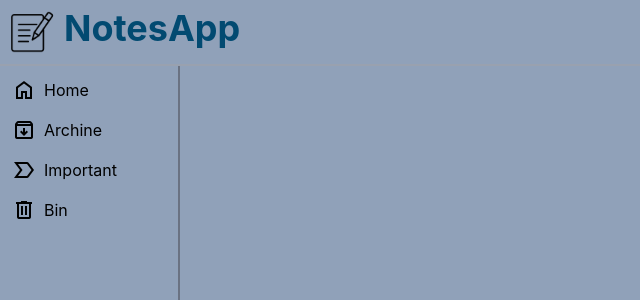
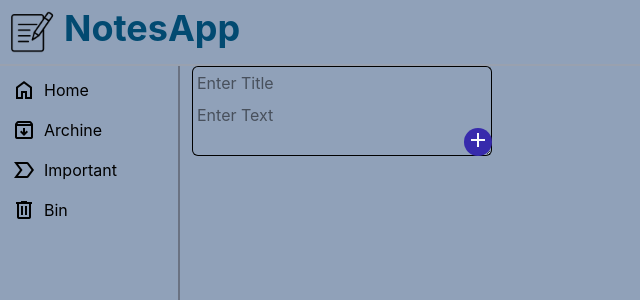
Before and after one commit to AshokCse01/react-note-app, a React (Vite) app: page / in a window 1280 px wide. Shown: the top 300 px of the page, without its empty margins (0-640 px from the left). Built offline with nearby package versions, Linux system fonts and the light colour scheme.

Commit message:
display notes

```diff
--- a/package.json
+++ b/package.json
@@ -14,7 +14,8 @@
     "react": "^19.2.5",
     "react-dom": "^19.2.5",
     "react-router-dom": "^7.14.2",
-    "tailwindcss": "^4.2.4"
+    "tailwindcss": "^4.2.4",
+    "uuid": "^14.0.0"
   },
   "devDependencies": {
     "@eslint/js": "^10.0.1",
--- a/src/pages/Home/index.jsx
+++ b/src/pages/Home/index.jsx
@@ -1,12 +1,88 @@
-import { Fragment } from "react"
+import { Fragment, useReducer } from "react"
 import { Navbar } from "../../component/Navbar"
 import { SideBar } from "../../sidebar"
+import { NotesReducer } from "../../reducer/notesReducer"
 export const Home = () => {
+    const initialState = {
+        title: '',
+        text: '',
+        notes: []
+    }
+    const [{ title, text, notes }, notesDispatch] = useReducer(NotesReducer, initialState)
+
+    const onTitleChange = (e) => {
+        notesDispatch({
+            type: 'TITLE',
+            payload: e.target.value
+        })
+    }
+    const onTextChange = (e) => {
+        notesDispatch({
+            type: 'TEXT',
+            payload: e.target.value
+        })
+    }
+
+    const onAddClick = () => {
+        notesDispatch({
+            type: 'ADD_NOTE'
+        })
+        notesDispatch({
+            type: 'CLEAR_INPUT'
+        })
+    }
+
+    console.log(notes)
     return (
         <Fragment>
             <Navbar />
-            <main>
-                <SideBar/>
+            <main className="flex gap-3">
+                <SideBar />
+                <div>
+                    <div className="flex flex-col w-[300px]  border-slate-800 relative">
+
+                        <input value={title} onChange={onTitleChange} className="border" placeholder="Enter Title"
+                        className=" border border-natural-800 rounded-t-md focus:outline-none border-b-0 p-1" />
+                        <textarea value={text} onChange={onTextChange} className="border border-natural-800 rounded-b-md focus:outline-none border-t-0 p-1" placeholder="Enter Text" />
+                        <button disabled={title.length === 0} onClick={onAddClick} className=" w-7 h-7  bg-indigo-800 text-slate-50 rounded-full absolute bottom-0 right-0">
+                            <span className="material-symbols-outlined">add</span>
+                        </button>
+                    </div>
+
+
+                    <div className="flex flex-wrap mt-14 gap-6">
+                        {
+                            notes?.length > 0 && notes.map(({ id, title, text }) => (
+                                <div className="w-56 border border-slate-800 p-2  rounded-md" key={id}>
+                                    <div className="flex justify-between" >
+                                        <p>{title}</p>
+                                        <button>
+                                            <span class="material-symbols-outlined">
+                                                keep
+                                            </span>
+                                        </button>
+                                    </div>
+                                    <div className="flex flex-col">
+                                        <p>{text}</p>
+                                        <div className="ml-auto">
+
+                                            <button><span className="material-symbols-outlined">
+                                                archive
+                                            </span></button>
+                                            <button>
+
+                                                <span className="material-symbols-outlined">
+                                                    delete
+                                                </span>
+                                            </button>
+                                        </div>
+                                    </div>
+                                </div>
+                            ))
+                        }
+                    </div>
+                </div>
+
             </main>
 
         </Fragment>
--- /dev/null
+++ b/src/reducer/notesReducer.js
@@ -0,0 +1,29 @@
+import { v4 as uuidv4 } from "uuid";
+
+export const NotesReducer = (state,{  type, payload }) => {
+    switch (type) {
+        case 'TITLE':
+            return {
+                ...state,
+                title: payload
+            }
+        case 'TEXT':
+            return {
+                ...state,
+                text: payload
+            }
+            case 'ADD_NOTE':
+                return{
+                    ...state,
+                    notes:[...state.notes,{title:state.title,text:state.text, id:uuidv4()}]
+                }
+                case 'CLEAR_INPUT':
+                    return{
+                        ...state,
+                        title:'',
+                        text:''
+                    }
+        default:
+            return state
+    }
+}
```
Also changed, not shown: 1 other file (tests, documents, lock files or other folders).
